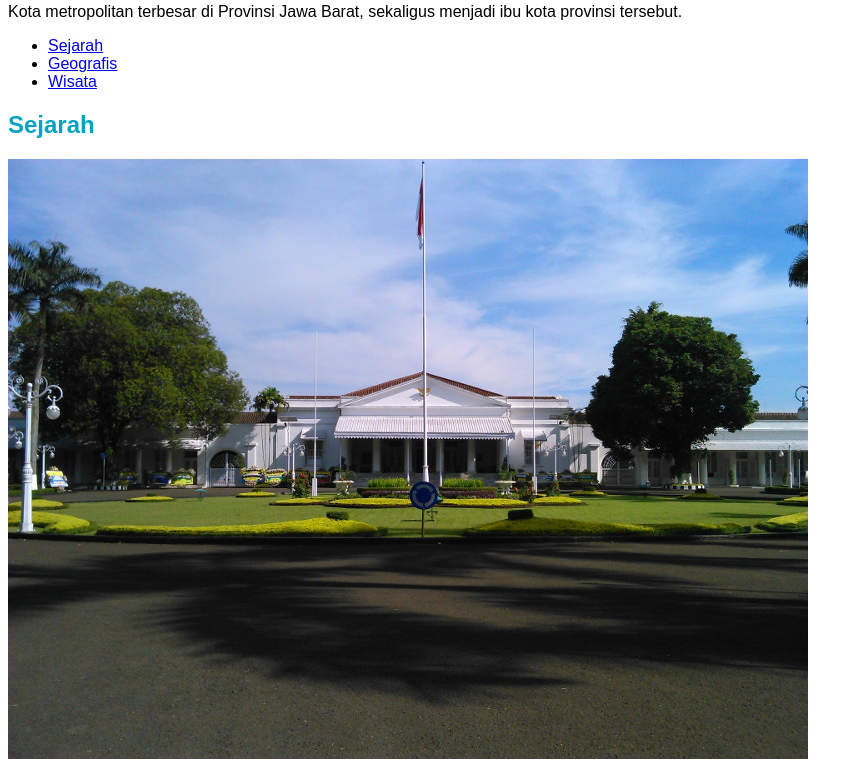
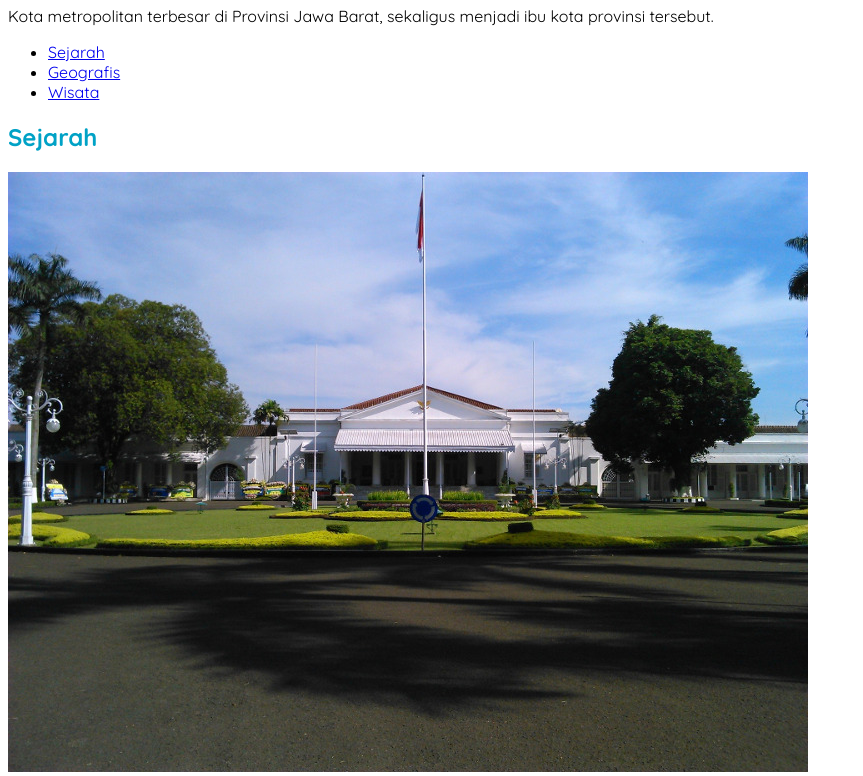
Before and after one commit to dyolin/Dicoding_Web, a plain HTML site: page index.html in a window 1280 px wide. Shown: the part 77-853 px from the top of the page, without its empty margins (0-863 px from the left). Drawn offline with Linux system fonts and the light colour scheme.

Commit message:
mengubah jenis font di css body

```diff
--- a/style/style.css
+++ b/style/style.css
@@ -1,5 +1,5 @@
 body{
-    font-family: sans-serif;
+    font-family: 'Quicksand', sans-serif;
 }
 
 h2, h3{
```
